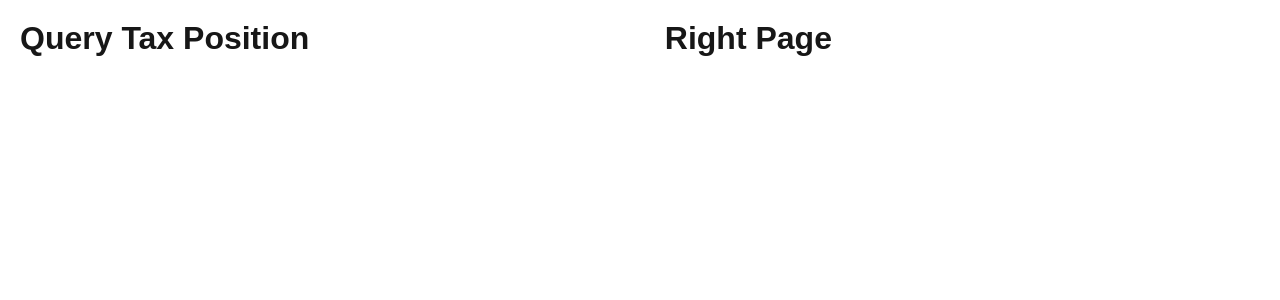
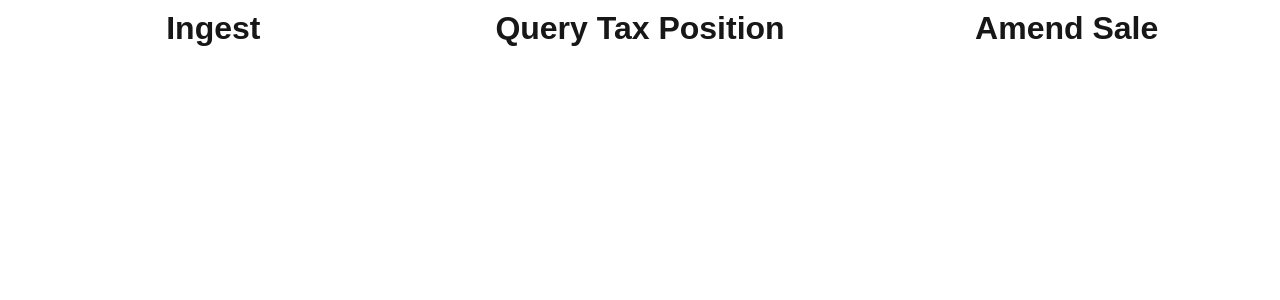
Before and after one commit to AlexanderVerheecke/novabook, a Next.js app: page / in a window 1280 px wide. Shown: the top 300 px of the page. Built offline with nearby package versions, Linux system fonts and the light colour scheme.

Commit message:
three sections

```diff
--- a/src/components/TaxPage.module.scss
+++ b/src/components/TaxPage.module.scss
@@ -1,16 +1,18 @@
 .container {
   display: flex;
   justify-content: space-between;
-  gap: 20px;
-  padding: 20px;
+  width: 100%;
 }
 
 .leftSide,
+.centerSide,
 .rightSide {
-  width: 48%;
+  flex: 1;
+  display: flex;
+  justify-content: center;
+  padding: 10px;
 }
 
 .title {
-  font-size: 2rem;
-  margin-bottom: 20px;
+  text-align: center;
 }
--- a/src/components/TaxPage.tsx
+++ b/src/components/TaxPage.tsx
@@ -5,10 +5,13 @@ const TaxPage = () => {
   return (
     <div className={styles.container}>
       <div className={styles.leftSide}>
+        <h1 className={styles.title}>Ingest</h1>
+      </div>
+      <div className={styles.centerSide}>
         <h1 className={styles.title}>Query Tax Position</h1>
       </div>
       <div className={styles.rightSide}>
-        <h1 className={styles.title}>Right Page</h1>
+        <h1 className={styles.title}>Amend Sale</h1>
       </div>
     </div>
   );
```
